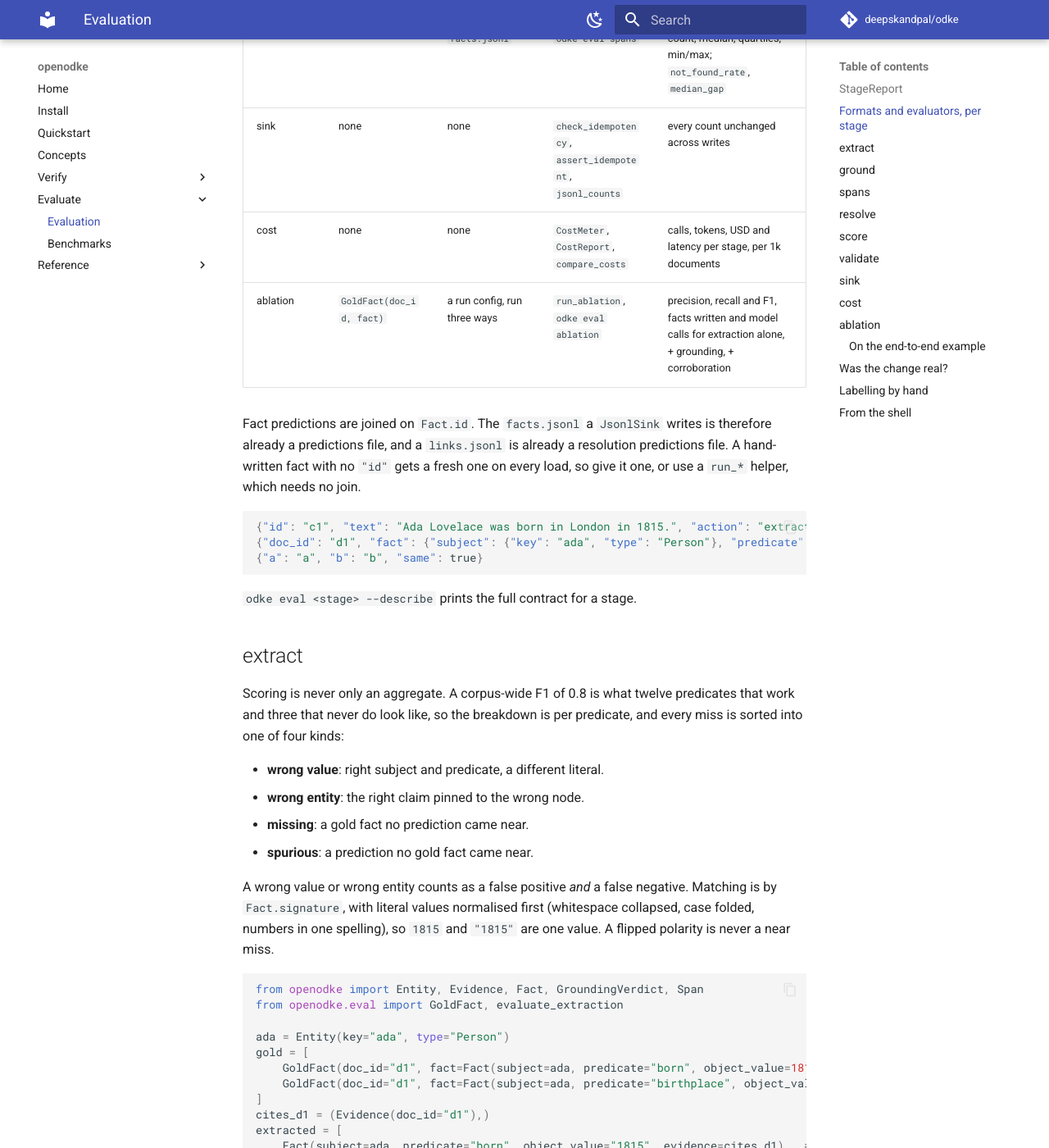
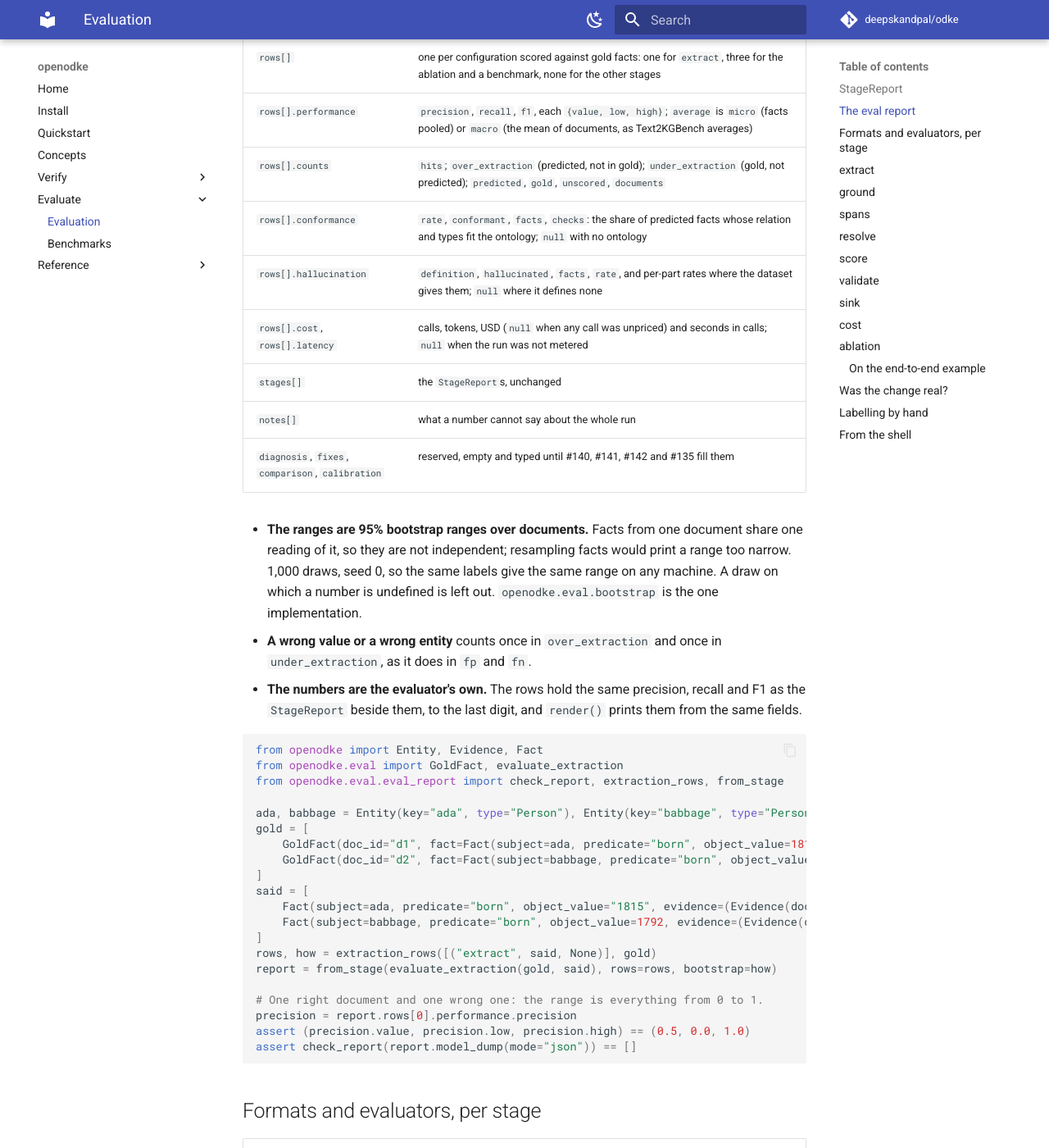
Before and after one commit to deepskandpal/odke, an MkDocs documentation site: the page built from docs/evaluation.md, in a window 1280 px wide and 1400 px high, scrolled down 1927 px. Shown: the whole window at 82% size. Built offline with MkDocs 1.6.1 and Material for MkDocs 9.7.7, drawn with Linux system fonts in a browser that asks for light colours; comment, search, counter and statistics services are not loaded; some of the changed text lies outside the part shown.

Commit message:
docs: the eval report's schema, its ranges, and where the commands write it
Co-Authored-By: Claude Opus 5.5 <noreply@anthropic.com>
Claude-Session: https://claude.ai/code/session_016EZ1FgTUH3NKEQyU837Wcd

````diff
--- a/docs/evaluation.md
+++ b/docs/evaluation.md
@@ -40,12 +40,79 @@ Every evaluator returns the same type:
   classes.
 - `notes`: what a number cannot say.
 
-`report.render()` is the plain-text form `odke eval` prints; `--json` prints
-`model_dump_json`.
+`report.render()` is the plain-text form `odke eval` prints, below the eval
+report's rows; `--json` prints `model_dump_json`.
 
 A class nothing was predicted for has an **undefined** precision, and the report
 keeps that as `None` (shown as `—`). Zero would read as "every prediction was
 wrong", which is a different and worse finding.
+
+## The eval report
+
+A `StageReport` is shaped by its stage. A CI job, a dashboard or a second run to
+compare against needs precision in the same place every time, so `odke eval`
+and `odke bench run` also write an `EvalReport`: one JSON document, versioned by
+`schema_version`. A minor version adds fields and a major one changes them, so
+check the major version first.
+
+- `odke eval <stage> --report report.json` writes it. `--json` still prints the
+  stage's `StageReport`, as before.
+- `odke bench run` writes it as `report.json` beside the predictions; `--report`
+  puts it elsewhere.
+- The schema ships in the package, as `openodke/eval/eval_report.schema.json`.
+  `check_report(data)` holds a document to it in plain Python and lists every
+  mismatch. The package checks each report before writing it, and
+  `read_report(path)` checks before loading.
+
+| Key | What it holds |
+|---|---|
+| `schema_version` | `"1.0"` |
+| `title`, `n` | what was scored (`extract`, `ablation`, `text2kgbench:ont_1_movie`) and how many rows |
+| `run` | `openodke` (the version), `models` (role → model), `prompts` (the registered keys sent), `dataset` (name, path, documents, labels, details) |
+| `bootstrap` | how the ranges were drawn: `unit`, `units`, `resamples`, `seed`, `level`, `method`; `null` with no rows |
+| `rows[]` | one per configuration scored against gold facts: one for `extract`, three for the ablation and a benchmark, none for the other stages |
+| `rows[].performance` | `precision`, `recall`, `f1`, each `{value, low, high}`; `average` is `micro` (facts pooled) or `macro` (the mean of documents, as Text2KGBench averages) |
+| `rows[].counts` | `hits`; `over_extraction` (predicted, not in gold); `under_extraction` (gold, not predicted); `predicted`, `gold`, `unscored`, `documents` |
+| `rows[].conformance` | `rate`, `conformant`, `facts`, `checks`: the share of predicted facts whose relation and types fit the ontology; `null` with no ontology |
+| `rows[].hallucination` | `definition`, `hallucinated`, `facts`, `rate`, and per-part rates where the dataset gives them; `null` where it defines none |
+| `rows[].cost`, `rows[].latency` | calls, tokens, USD (`null` when any call was unpriced) and seconds in calls; `null` when the run was not metered |
+| `stages[]` | the `StageReport`s, unchanged |
+| `notes[]` | what a number cannot say about the whole run |
+| `diagnosis`, `fixes`, `comparison`, `calibration` | reserved, empty and typed until #140, #141, #142 and #135 fill them |
+
+- **The ranges are 95% bootstrap ranges over documents.** Facts from one
+  document share one reading of it, so they are not independent; resampling
+  facts would print a range too narrow. 1,000 draws, seed 0, so the same labels
+  give the same range on any machine. A draw on which a number is undefined is
+  left out. `openodke.eval.bootstrap` is the one implementation.
+- **A wrong value or a wrong entity** counts once in `over_extraction` and once
+  in `under_extraction`, as it does in `fp` and `fn`.
+- **The numbers are the evaluator's own.** The rows hold the same precision,
+  recall and F1 as the `StageReport` beside them, to the last digit, and
+  `render()` prints them from the same fields.
+
+```python
+from openodke import Entity, Evidence, Fact
+from openodke.eval import GoldFact, evaluate_extraction
+from openodke.eval.eval_report import check_report, extraction_rows, from_stage
+
+ada, babbage = Entity(key="ada", type="Person"), Entity(key="babbage", type="Person")
+gold = [
+    GoldFact(doc_id="d1", fact=Fact(subject=ada, predicate="born", object_value=1815)),
+    GoldFact(doc_id="d2", fact=Fact(subject=babbage, predicate="born", object_value=1791)),
+]
+said = [
+    Fact(subject=ada, predicate="born", object_value="1815", evidence=(Evidence(doc_id="d1"),)),
+    Fact(subject=babbage, predicate="born", object_value=1792, evidence=(Evidence(doc_id="d2"),)),
+]
+rows, how = extraction_rows([("extract", said, None)], gold)
+report = from_stage(evaluate_extraction(gold, said), rows=rows, bootstrap=how)
+
+# One right document and one wrong one: the range is everything from 0 to 1.
+precision = report.rows[0].performance.precision
+assert (precision.value, precision.low, precision.high) == (0.5, 0.0, 1.0)
+assert check_report(report.model_dump(mode="json")) == []
+```
 
 ## Formats and evaluators, per stage
 
@@ -624,6 +691,7 @@ odke eval ablation --config examples/e2e/odke.yaml --labels examples/e2e/gold.js
 odke eval spans --facts out/                        # no labels: width by verdict
 odke eval extract --labels gold.jsonl --predictions facts.jsonl --items b.items.jsonl
 odke eval compare a.items.jsonl b.items.jsonl       # better, worse or inconclusive
+odke eval extract --labels gold.jsonl --predictions facts.jsonl --report report.json
 ```
 
 - The CLI covers route, extract, ground, resolve, score and validate, and the
@@ -637,4 +705,5 @@ odke eval compare a.items.jsonl b.items.jsonl       # better, worse or inconclus
   Its links always come from a file, which is also how a platform's merges arrive.
 - `compare` takes two runs' `--items` files and exits 1 when B is worse
   ([Was the change real?](#was-the-change-real)).
+- `--report PATH` writes the [eval report](#the-eval-report) for any stage.
 - Errors exit with status 2.
````
Also changed, not shown: docs/benchmarks.md (+7 -3 lines).
